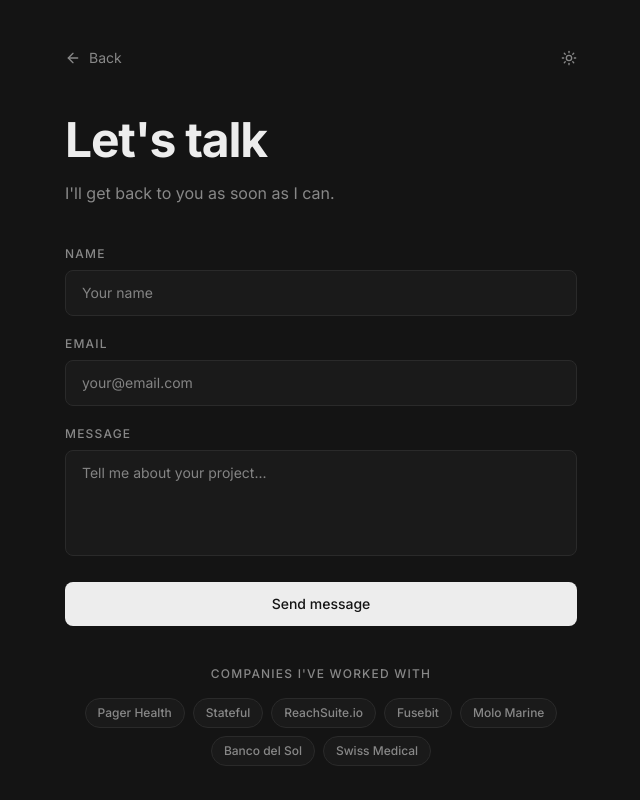
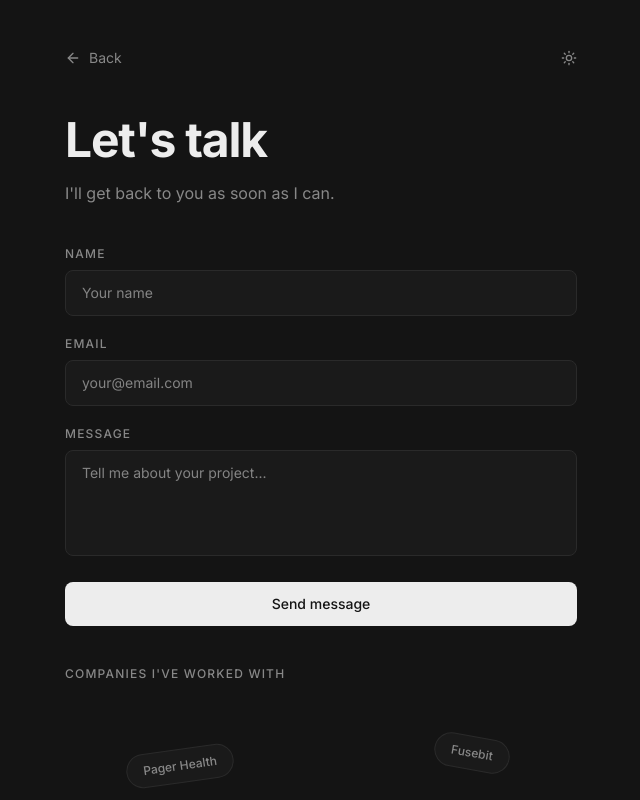
Before and after one commit to peraltafederico/portfolio, a React (Vite) app: page /contact in a window 1280 px wide. Shown: the top 800 px of the page, without its empty margins (319-959 px from the left). Built offline with nearby package versions, Linux system fonts and the light colour scheme.

Commit message:
feat: scattered falling pills with bounce animation on contact page

```diff
--- a/src/pages/Contact.tsx
+++ b/src/pages/Contact.tsx
@@ -16,13 +16,23 @@ const companies = [
   'Swiss Medical',
 ]
 
+const pillPositions = [
+  { x: 12, y: 20, rotation: -8 },
+  { x: 55, y: 45, rotation: 12 },
+  { x: 30, y: 70, rotation: -5 },
+  { x: 72, y: 15, rotation: 10 },
+  { x: 8, y: 55, rotation: -12 },
+  { x: 48, y: 80, rotation: 7 },
+  { x: 78, y: 55, rotation: -10 },
+]
+
 export function Contact() {
   const { dark, setDark } = useTheme()
   const navigate = useNavigate()
   const pageRef = useRef<HTMLDivElement>(null)
   const formRef = useRef<HTMLFormElement>(null)
   const successRef = useRef<HTMLDivElement>(null)
-  const pillsRef = useRef<HTMLDivElement>(null)
+  const pillRefs = useRef<(HTMLSpanElement | null)[]>([])
 
   const [name, setName] = useState('')
   const [email, setEmail] = useState('')
@@ -60,17 +70,26 @@ export function Contact() {
     )
   }, [])
 
-  // Stagger company pills
+  // Falling pills animation
   useEffect(() => {
-    const container = pillsRef.current
-    if (!container) return
+    const pills = pillRefs.current
+    if (!pills.length) return
 
-    const pills = container.querySelectorAll('[data-pill]')
-    gsap.fromTo(
-      pills,
-      { opacity: 0, y: 10 },
-      { opacity: 1, y: 0, duration: 0.4, stagger: 0.1, delay: 0.6, ease: 'power3.out' }
-    )
+    pills.forEach((pill, i) => {
+      if (!pill) return
+      gsap.fromTo(pill,
+        { y: -300, opacity: 0, scale: 0.5, rotation: pillPositions[i].rotation * 3 },
+        {
+          y: 0,
+          opacity: 1,
+          scale: 1,
+          rotation: pillPositions[i].rotation,
+          duration: 1,
+          ease: 'bounce.out',
+          delay: 0.3 + i * 0.15,
+        }
+      )
+    })
   }, [])
 
   // Success animation
@@ -262,23 +281,27 @@ export function Contact() {
           </p>
         </div>
 
-        <div ref={pillsRef} className="mt-10 text-center">
+        <div className="mt-10">
           <p
             className="text-xs font-medium uppercase tracking-widest mb-4"
             style={{ color: mutedColor }}
           >
             Companies I've worked with
           </p>
-          <div className="flex flex-wrap justify-center gap-2">
-            {companies.map((company) => (
+          <div className="relative h-48 md:h-64">
+            {companies.map((company, i) => (
               <span
                 key={company}
-                data-pill
-                className="px-3 py-1.5 rounded-full text-xs font-medium"
+                ref={(el) => { pillRefs.current[i] = el }}
+                className="absolute px-4 py-2 rounded-full text-xs font-medium cursor-default transition-[transform,filter] duration-200 hover:scale-105 hover:brightness-125"
                 style={{
+                  left: `${pillPositions[i].x}%`,
+                  top: `${pillPositions[i].y}%`,
+                  transform: `rotate(${pillPositions[i].rotation}deg)`,
                   backgroundColor: pillBg,
                   border: `1px solid ${pillBorder}`,
                   color: mutedColor,
+                  opacity: 0,
                 }}
               >
                 {company}
```
